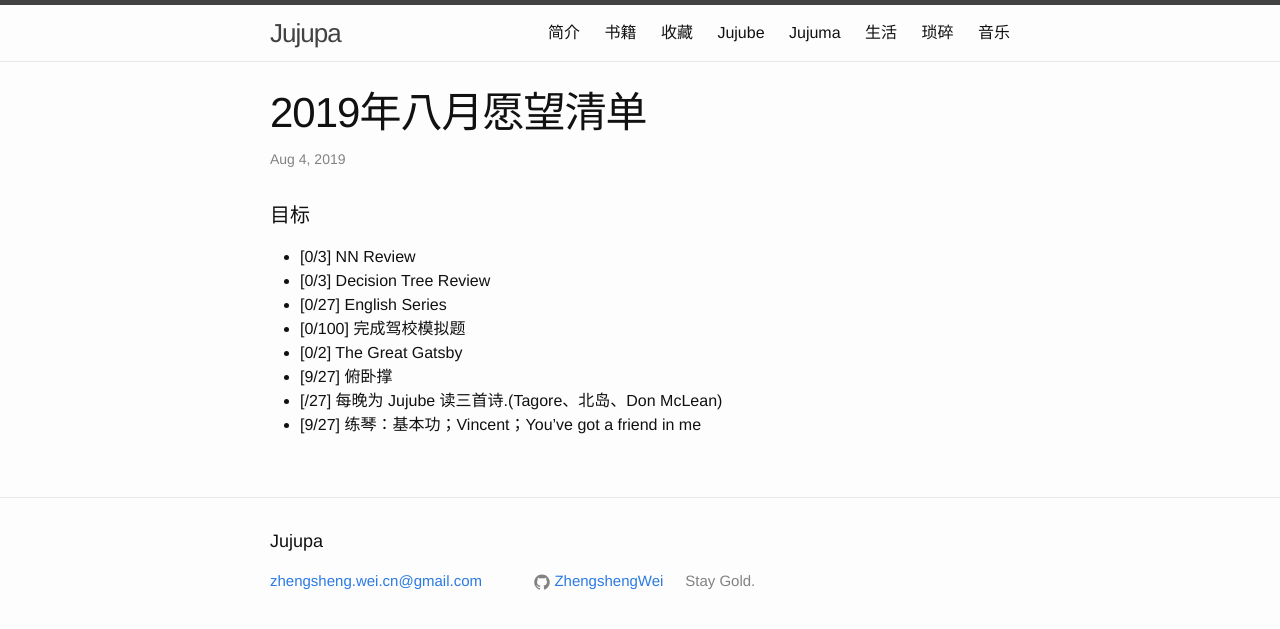
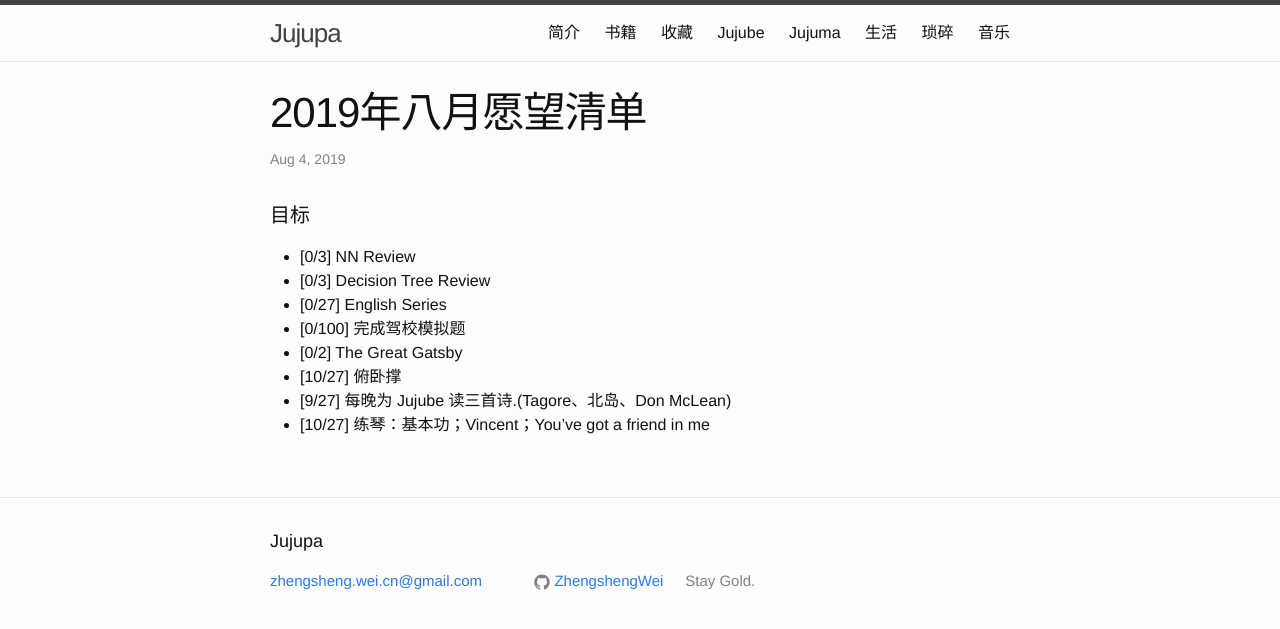
Before and after one commit to ZhengshengWei/zhengshengwei.github.io, a Jekyll site: the page built from _posts/2019-08-04-August-Wish.md, in a window 1280 px wide. Shown: the top 629 px of the page. Built offline with Jekyll 4.4.1, drawn with Linux system fonts in a browser that asks for light colours; comment, search, counter and statistics services are not loaded.

Commit message:
update august's wishes

```diff
--- a/_posts/2019-08-04-August-Wish.md
+++ b/_posts/2019-08-04-August-Wish.md
@@ -15,6 +15,6 @@
 + [0/27] English Series
 + [0/100] 完成驾校模拟题
 + [0/2] The Great Gatsby
-+ [9/27] 俯卧撑
-+ [/27] 每晚为 Jujube 读三首诗.(Tagore、北岛、Don McLean)
-+ [9/27] 练琴：基本功；Vincent；You've got a friend in me
++ [10/27] 俯卧撑
++ [9/27] 每晚为 Jujube 读三首诗.(Tagore、北岛、Don McLean)
++ [10/27] 练琴：基本功；Vincent；You've got a friend in me
```
